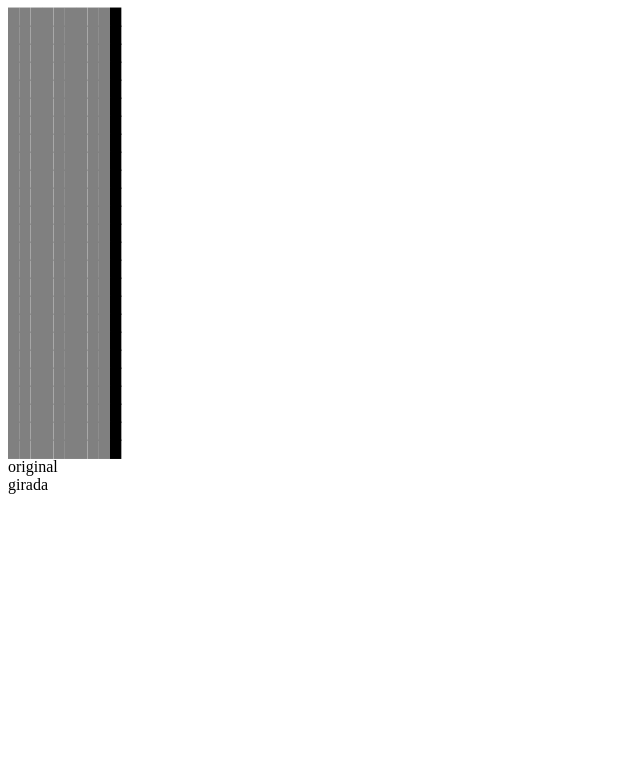
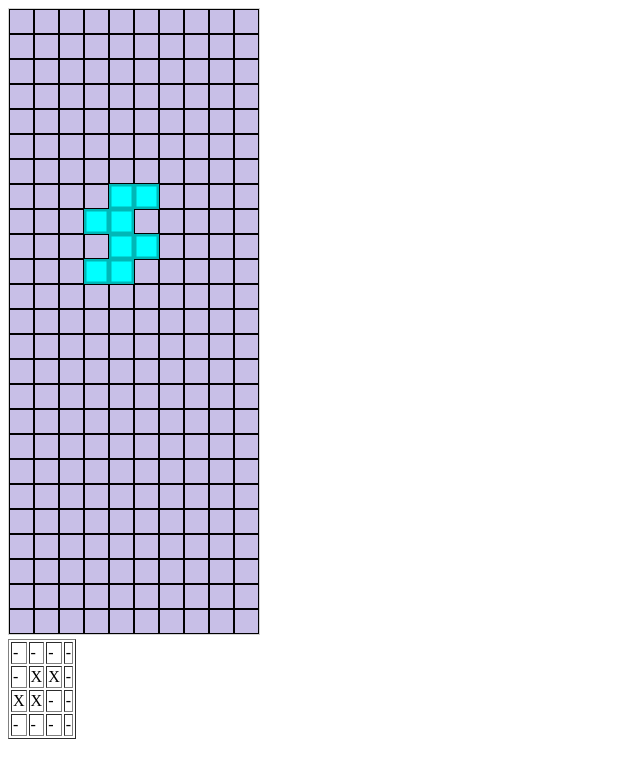
Before and after one commit to FeBoMa/Tetris, a website: page public_html/index.html in a window 1280 px wide. Shown: the whole page, without its empty margins (0-640 px from the left). Drawn offline with Linux system fonts and the light colour scheme.

Commit message:
arreglar colisiones

```diff
--- a/public_html/index.html
+++ b/public_html/index.html
@@ -9,86 +9,125 @@
         <title>TODO supply a title</title>
         <meta charset="UTF-8">
         <meta name="viewport" content="width=device-width, initial-scale=1.0">
+    </head>
+    <body id="all">
+
+        <img src="canvas/fondo.png"        id="fondo"      style="display: none;">
+        <img src="canvas/amarillo.png"     id="amarillo"     style="display: none;">
+        <img src="canvas/cian.png"         id="cian"   style="display: none;">
+
+        <canvas id="area" width="250" height="625" style="border:1px solid #d3d3d3;"></canvas>
+
         <script>
+
+
             var juego = {
-                espai: new Array(25),
+                espai: new Array(10),
                 piezas: new Array(),
                 puntuacion: 0,
                 puntuacionMax: 0,
-                piezaAct: null,
-                piezaNex: null,
+                piezaAct: 0,
+                piezaNex: new Array(4),
                 piezaContador: new Array(7),
                 nivel: 1,
                 tiempo: 1000,
                 inicia: function ()
                 {
                     for (var y = 0; y < this.espai.length; y++) {
-                        this.espai[y] = new Array(10);
+                        this.espai[y] = new Array(25);
                         for (var x = 0; x < this.espai[y].length; x++) {
                             this.espai[y][x] = 0;
                         }
+
                     }
+
                     for (var i = 0; x < this.piezaContador.length; i++) {
                         this.piezaContador[i] = 0;
                     }
-
+                    //this.espai[0][5] = 1;
                 },
                 nextPieza: function ()
                 {
-
+                    piezaNex = GeneraPecaAleatoria();
                 },
                 movimientoAuto: function () {
-
+                    p.y++;
 
                 },
                 movimientoJugador: function () {
 
                 },
                 pintaTab: function () {
+                    var c = document.getElementById("area");
+                    var ctx = c.getContext("2d");
+                    var img;
+
                     for (var y = 0; y < this.espai.length; y++) {
                         for (var x = 0; x < this.espai[y].length; x++) {
-                            if (x !== this.espai[y].length - 1) {
-                                document.write("<font color=\"grey\">█<\/font>");
+                            if (this.espai[y][x] == 0) {
+                                //document.write("<font color=\"grey\">█<\/font>");
+                                img = document.getElementById("fondo");
                             } else {
-                                document.write("<font color=\"black\">█<\/font><br>");
+                                img = document.getElementById("amarillo");
                             }
+
+                            for (var n = 0; n < p.forma.length; n++) {
+                                for (var m = 0; m < p.forma[n].length; m++) {
+                                    if (p.y + n == x && p.x + m == y && p.forma[n][m] == 1) {
+                                        img = document.getElementById("cian");
+                                    }
+                                }
+                            }
+                            ctx.drawImage(img, y * 25, x * 25, 25, 25);
+                        }
+                    }
+                },
+                colisionPiezas: function () {
+                    var c = document.getElementById("area");
+                    var ctx = c.getContext("2d");
+                    var img;
+                    for (var y = 0; y < p.forma.length; y++) {
+                        for (var x = 0; x < p.forma[y].length; x++) {
+                            if (p.forma[y][x] > this.espai[y + p.y][x + p.x]) {
+                                //img = document.getElementById("amarillo");
+                                //ctx.drawImage(img, (x + p.x) * 25, (y + p.y) * 25, 25, 25);
+                                if (p.forma[y][x] > this.espai[y + p.y][x + p.x + 1] && p.forma[y][x] != 0) {
+                                    img = document.getElementById("cian");
+                                    ctx.drawImage(img, (x + p.x) * 25, (y + p.y+1) * 25, 25, 25);
+                                    //p = new Peça(pa[0], pa[1], 2, 3);
+                                }
+
+                            }
+
                         }
                     }
                 }
+                //document.write(this.espai[0].length);
 
             };
-
-            juego.inicia();
-            juego.pintaTab();
-
-
             var tetris = {
                 pecesQueVanSorgint: new Array()
             }
 
-            var Peça = function (forma, color, x, y)
+            var Peça = function (forma, color, y, x)
             {
                 this.forma = forma;
                 this.color = color;
                 this.x = x;
                 this.y = y;
             };
-
             Peça.prototype.moureDreta = function ()
+            {
+                this.x++;
+            };
+            Peça.prototype.moureEsquerra = function ()
+            {
+                this.x--;
+            };
+            Peça.prototype.moureAvall = function ()
             {
                 this.y++;
             };
-
-            Peça.prototype.moureEsquerra = function ()
-            {
-                this.y--;
-            };
-
-            Peça.prototype.moureAvall = function ()
-            {
-                this.x++;
-            };
-
             var tetris = {
                 pecesQueVanSorgint: new Array()
             }
@@ -98,25 +137,37 @@
             function GeneraPecaAleatoria()
             {
                 var peces = [
-                    [[[0, 0, 0, 0], [0, 1, 1, 0], [0, 1, 1, 0], [0, 0, 0, 0]], "groc"],
-                    [[[0, 1, 0, 0], [0, 1, 0, 0], [0, 1, 0, 0], [0, 1, 0, 0]], "lila"],
-                    [[[0, 0, 0, 0], [0, 1, 1, 0], [1, 1, 0, 0], [0, 0, 0, 0]], "verd"],
-                    [[[0, 0, 0, 0], [0, 1, 1, 0], [0, 0, 1, 1], [0, 0, 0, 0]], "roig"],
-                    [[[0, 1, 0, 0], [0, 1, 0, 0], [0, 1, 1, 0], [0, 0, 0, 0]], "blau"],
-                    [[[0, 1, 1, 0], [0, 1, 0, 0], [0, 1, 0, 0], [0, 0, 0, 0]], "taronga"],
-                    [[[0, 0, 0, 0], [1, 1, 1, 0], [0, 1, 0, 0], [0, 0, 0, 0]], "morat"]]
+                    [[[0, 0, 0, 0],
+                            [0, 1, 1, 0],
+                            [0, 1, 1, 0],
+                            [0, 0, 0, 0]], "amarillo"],
+                    [[[0, 1, 0, 0],
+                            [0, 1, 0, 0],
+                            [0, 1, 0, 0],
+                            [0, 1, 0, 0]], "lila"],
+                    [[[0, 0, 0, 0],
+                            [0, 1, 1, 0],
+                            [1, 1, 0, 0],
+                            [0, 0, 0, 0]], "verd"],
+                    [[[0, 0, 0, 0],
+                            [0, 1, 1, 0],
+                            [0, 0, 1, 1],
+                            [0, 0, 0, 0]], "roig"],
+                    [[[0, 1, 0, 0],
+                            [0, 1, 0, 0],
+                            [0, 1, 1, 0],
+                            [0, 0, 0, 0]], "blau"],
+                    [[[0, 1, 1, 0],
+                            [0, 1, 0, 0],
+                            [0, 1, 0, 0],
+                            [0, 0, 0, 0]], "taronga"],
+                    [[[0, 0, 0, 0],
+                            [1, 1, 1, 0],
+                            [0, 1, 0, 0],
+                            [0, 0, 0, 0]], "morat"]]
                 var numeroAleatori = Math.round(Math.random() * 6);
                 return peces[numeroAleatori];
             }
-
-            console.log(GeneraPecaAleatoria());
-            console.log(GeneraPecaAleatoria());
-            console.log(GeneraPecaAleatoria());
-            console.log(GeneraPecaAleatoria());
-            console.log(GeneraPecaAleatoria());
-            console.log(GeneraPecaAleatoria());
-
-
             Peça.prototype.pintar = function ()
             {
                 var resultat = "<table border='1'>";
@@ -139,13 +190,12 @@
                 resultat = resultat + "</table>";
                 return resultat
             };
+            var pa = GeneraPecaAleatoria();
+            var p = new Peça(pa[0], pa[1], 2, 3);
 
-            var pa = GeneraPecaAleatoria();
-            var p = new Peça(pa[0], pa[1]);
+            document.write(p.pintar());
+            //document.getElementById("num").innerHTML = p.pintar();
             //document.write(p.pintar());
-            document.getElementById("num").innerHTML = p.pintar();
-            document.write(p.pintar());
-
             Peça.prototype.rotarDreta = function () {
                 var formaNova = new Array();
                 for (var i = 0; i < this.forma.length; i++) {
@@ -156,12 +206,9 @@
                 }
                 this.forma = formaNova;
             }
-            p.rotarDreta();
-
-            document.getElementById("numi").innerHTML = p.pintar();
-            document.write(p.pintar());
-
-
+            //p.rotarDreta();
+            //document.getElementById("numi").innerHTML = p.pintar();
+            //document.write(p.pintar());
             Peça.prototype.rotarEsquerra = function () {
                 for (var i = 0; i < 2; i++) {
                     var formaNova = new Array();
@@ -176,10 +223,21 @@
             }
 
 
+
+
+
+
+            juego.inicia();
+            var todo = setInterval(function () {
+                //document.addEventListener("keydown", pulsa);
+                juego.pintaTab();
+                juego.movimientoAuto();
+                juego.colisionPiezas();
+                //document.write(p.y);
+            }, 1000);
+
+
+
         </script>
-    </head>
-    <body>
-        <div id="num">original</div>
-        <div id="numi">girada</div>
     </body>
 </html>
```
Also changed, not shown: public_html/pruebaCanvas.html (added, +42 -0 lines), public_html/canvas/amarillo.png (added), public_html/canvas/cian.png (added), public_html/canvas/fondo.jpg (added), public_html/canvas/fondo.png (added), public_html/canvas/lila.png (added), public_html/canvas/marron.png (added), public_html/canvas/naranja.png (added), public_html/canvas/pared.jpg (added), public_html/canvas/rojo.png (added), public_html/canvas/verde.png (added), 2 other files.
